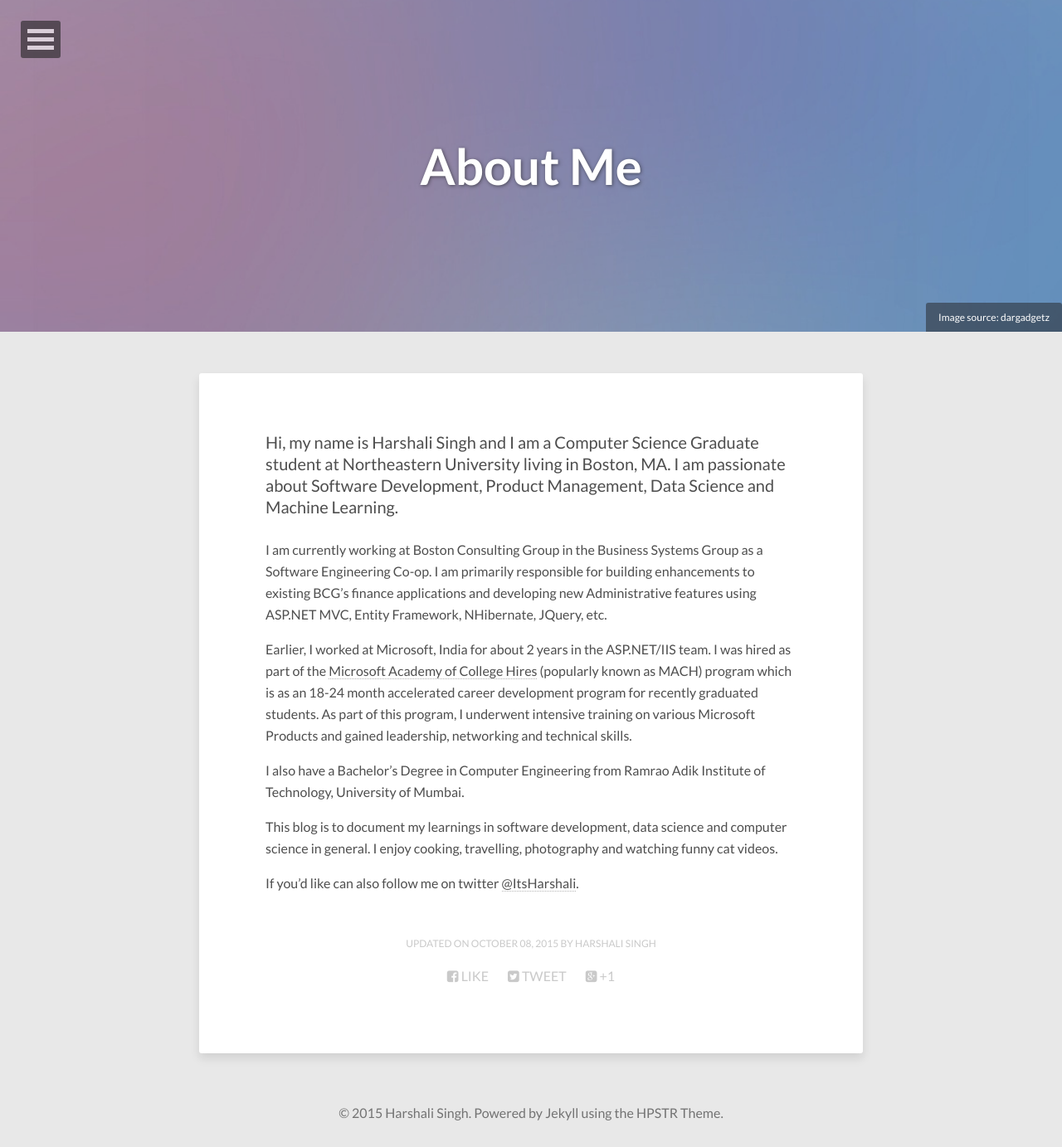
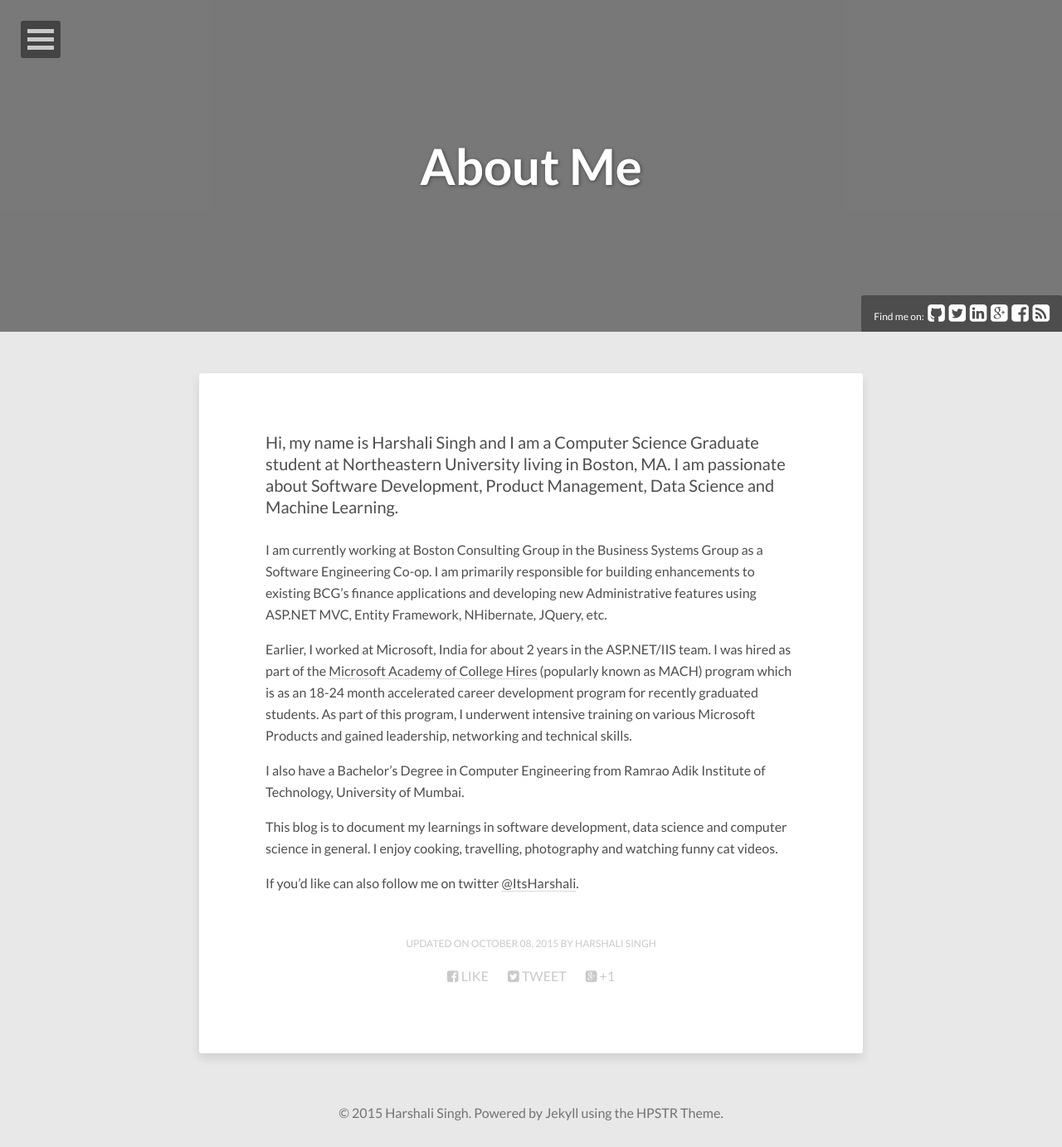
Before and after one commit to harshalisingh/harshalisingh.github.io, a Jekyll site: the page built from about/index.md, in a window 1280 px wide. Shown: the whole page at 83% size. Built offline with Jekyll 4.4.1, drawn with Linux system fonts in a browser that asks for light colours; nearby versions of some CDN libraries.

Commit message:
Updated page.html

```diff
--- a/_layouts/page.html
+++ b/_layouts/page.html
@@ -12,14 +17,20 @@
 {% include browser-upgrade.html %}
 {% include navigation.html %}
 
-{% if page.image.feature %}
 <div class="entry-header">
-  {% if page.image.credit %}<div class="image-credit">Image source: <a href="{{ page.image.creditlink }}">{{ page.image.credit }}</a></div><!-- /.image-credit -->{% endif %}
-  <div class="entry-image">
-    <img src="{{ site.url }}/images/{{ page.image.feature }}" alt="{{ page.title }}">
-  </div><!-- /.entry-image -->
+    <div class="image-credit">
+        Find me on:&nbsp
+        <a href="https://github.com/{{ site.github }}" target="_blank"><i class="fa fa-github-square fa-2x"></i></a>&nbsp
+        <a href="https://twitter.com/{{ site.twitter }}" target="_blank"><i class="fa fa-twitter-square fa-2x"></i></a>&nbsp
+        <a href="https://www.linkedin.com/in/{{ site.linkedin }}" target="_blank"><i class="fa fa-linkedin-square fa-2x"></i></a>&nbsp
+        <a href="https://plus.google.com/+{{ site.google_plus }}" target="_blank"><i class="fa fa-google-plus-square fa-2x"></i></a>&nbsp
+        <a href="https://www.facebook.com/{{ site.facebook }}" target="_blank"><i class="fa fa-facebook-square fa-2x"></i></a>&nbsp
+        <a href="/feed.xml"><i class="fa fa-rss-square fa-2x"></i></a>
+    </div>
+    <div class="entry-image">
+        <img src="{{ site.url }}/images/{{ page.image.feature }}.jpg" alt="{{ page.title }}">
+    </div><!-- /.entry-image -->
 </div><!-- /.entry-header -->
-{% endif %}
 
 <div id="main" role="main">
   <article class="hentry">
```
Also changed, not shown: other parts of _layouts/page.html (+5 -0 lines).
